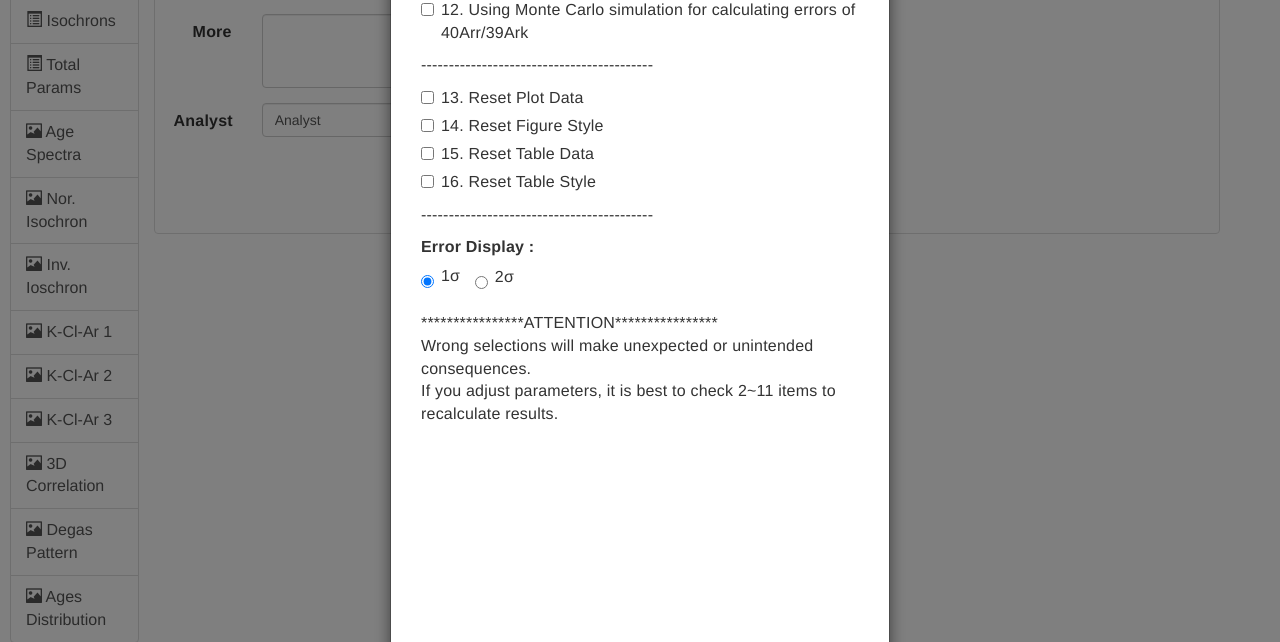
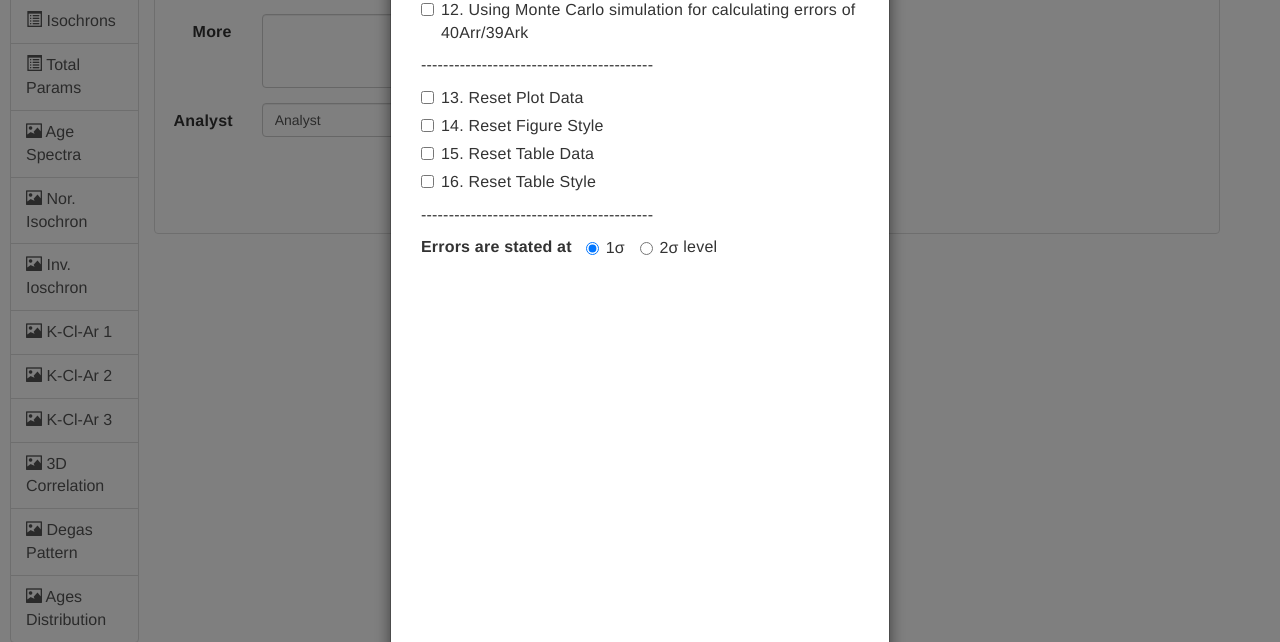
Before and after one commit to wuyangchn/webarar_local, a Django app: template templates/object.html in a window 1280 px wide, after a click on "Recalculate". Shown: the part 446-1088 px from the top of the page. Run offline with Django 4.2, Linux system fonts and the light colour scheme; the template is opened without the code that fills it, so the values that code supplies are empty; some libraries are stand-ins or nearby versions.

Commit message:
change styles

```diff
--- a/templates/object.html
+++ b/templates/object.html
@@ -236,7 +236,7 @@
                     <label>Opacity <input type="number" name="opacity" min="0" max="1" step="0.1"></label>
                     <label class="checkbox">Show Error Bar:
                         <input type="checkbox" style="width: 70px;" name="showErrBar" checked></label>
-                    <label class="checkbox">Show Error Ellipse:
+                    <label class="checkbox">Show Error Ellipse (1σ):
                         <input type="checkbox" style="width: 70px;" name="showEllipse" checked></label>
                 </div>
                 <div id="lines-setting-in-dialog" class="setting-dialog"  style="height: 500px" hidden>
@@ -735,23 +735,23 @@
                             </div>
                             <p>------------------------------------------</p>
 
-                            <label>Error Display :</label>
                             <div class="form-inline">
+                                <label style="width: 160px">Errors are stated at </label>
                                 <label class="radio-inline">
-                                    <input type="radio" name="errorDisplayRadioOptions" id="errorDisplayRadio1" value="option1" style="margin-top: 10px" checked> 1σ
+                                    <input type="radio" name="errorDisplayRadioOptions" id="errorDisplayRadio1" value="option1" style="margin-top: 5px" checked> 1σ
                                 </label>
-                                <label class="radio-inline" style="vertical-align: -2px">
-                                    <input type="radio" name="errorDisplayRadioOptions" id="errorDisplayRadio2" value="option2" style="margin-top: 10px"> 2σ
-                                </label>
+                                <label class="radio-inline">
+                                    <input type="radio" name="errorDisplayRadioOptions" id="errorDisplayRadio2" value="option2" style="margin-top: 5px"> 2σ
+                                </label> level
                             </div>
 
 
                         </form>
                         <br>
-                        <p>****************ATTENTION****************
-                            <br>Wrong selections will make unexpected or unintended consequences.
-                            <br>If you adjust parameters, it is best to check 2~11 items to recalculate results.
-                        </p>
+{#                        <p>****************ATTENTION****************#}
+{#                            <br>Wrong selections will make unexpected or unintended consequences.#}
+{#                            <br>If you adjust parameters, it is best to check 2~11 items to recalculate results.#}
+{#                        </p>#}
                     </div>
                 </div>
                 <div class="modal-footer">
@@ -780,6 +780,10 @@
     let exampleConsole = document.getElementById('example_console');
     let rightConsole = document.getElementById('right_console');
     rightConsole.innerText = `Open: ${getTime()}`;
+
+    // sigma settings
+    $("#errorDisplayRadio1").prop("checked", sampleComponents['0'].settings?.sigma_level === 1);
+    $("#errorDisplayRadio2").prop("checked", sampleComponents['0'].settings?.sigma_level === 2);
 
     let ctrlIsPressed = false
     let isochron_marks_changed = false
```
